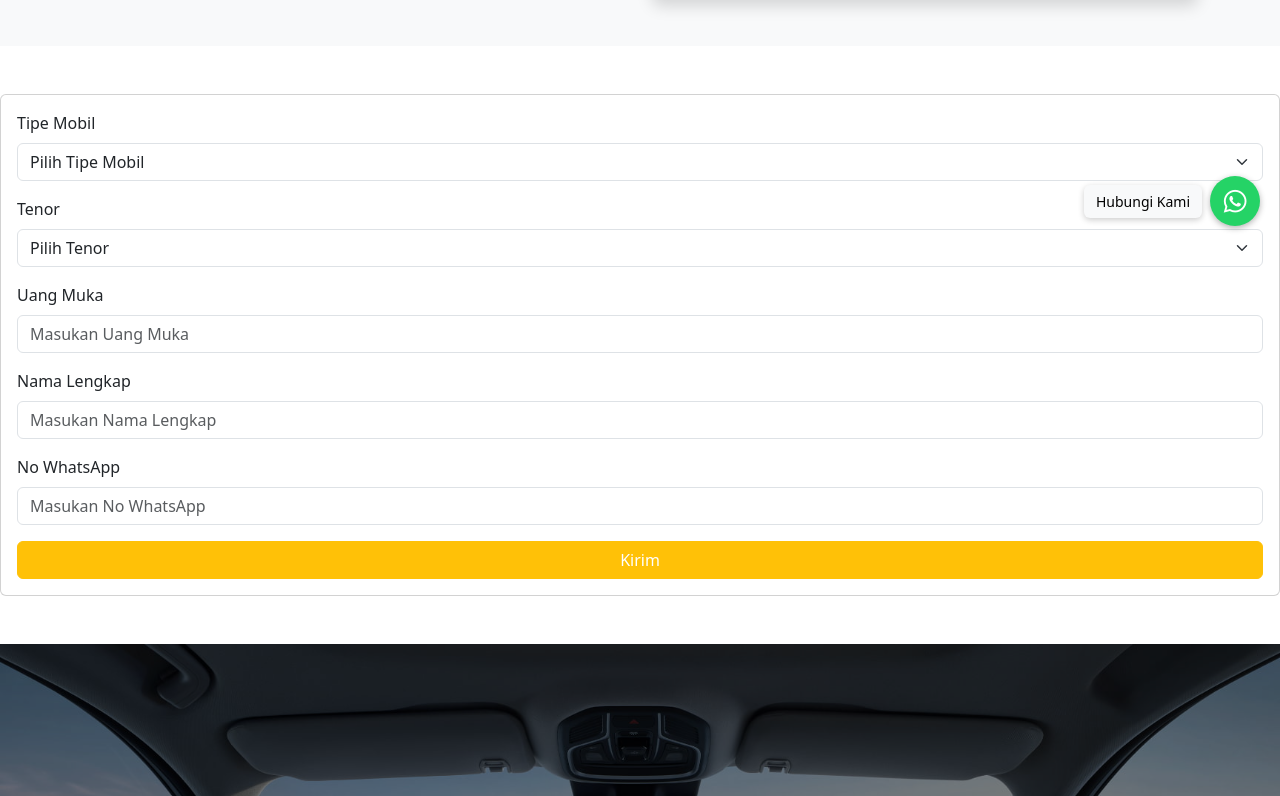
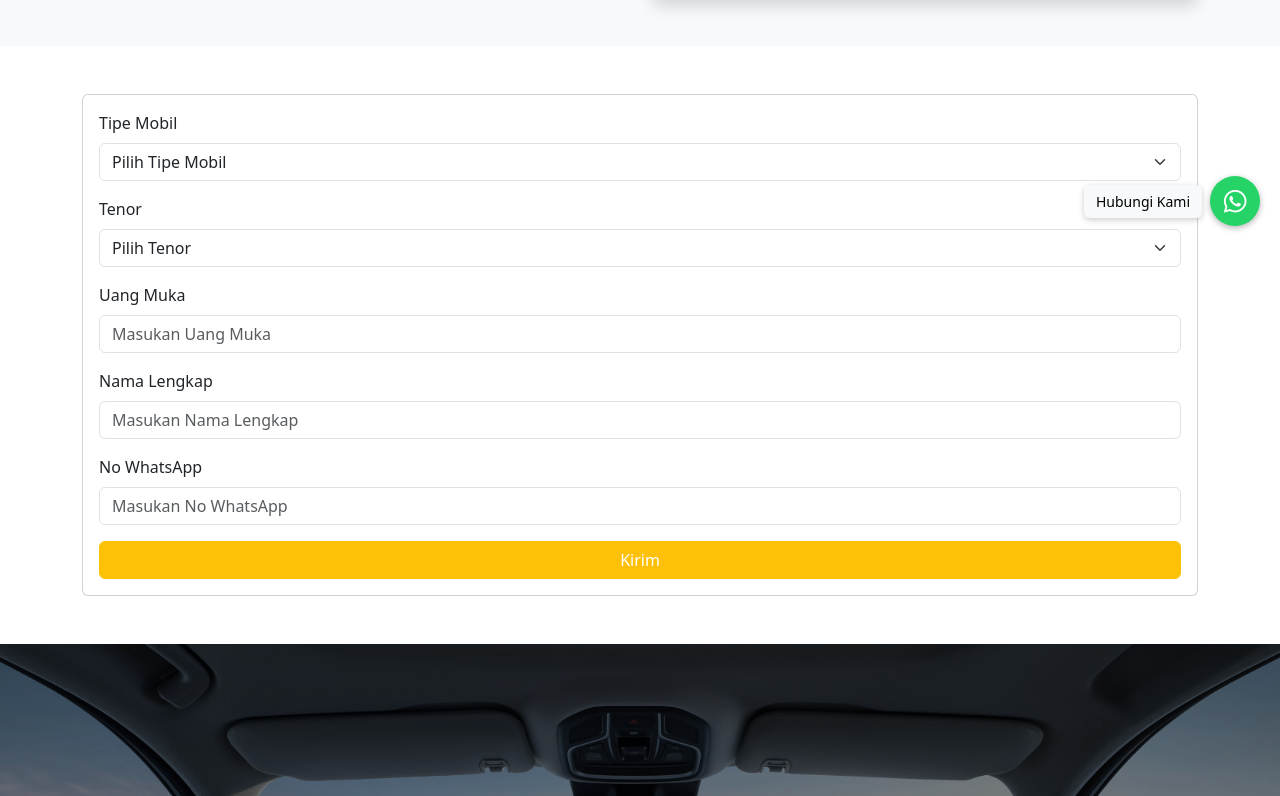
Before and after one commit to AdimnSquad/geely-zahra, a React (Vite) app: page /simulasi-kredit in a window 1280 px wide. Shown: the part 554-1350 px from the top of the page. Built offline with nearby package versions, Linux system fonts and the light colour scheme.

Commit message:
Update simulasi kredit container classname

```diff
--- a/src/pages/SimulasiKredit.tsx
+++ b/src/pages/SimulasiKredit.tsx
@@ -7,7 +7,7 @@ const SimulasiKredit: React.FC = () => {
     <>
       <HeroSection />
       <section className="py-5">
-        <div className="conatiner">
+        <div className="container">
           <div className="row align-items-center">
             <div className="col-lg-12">
               <div className="card">
```
